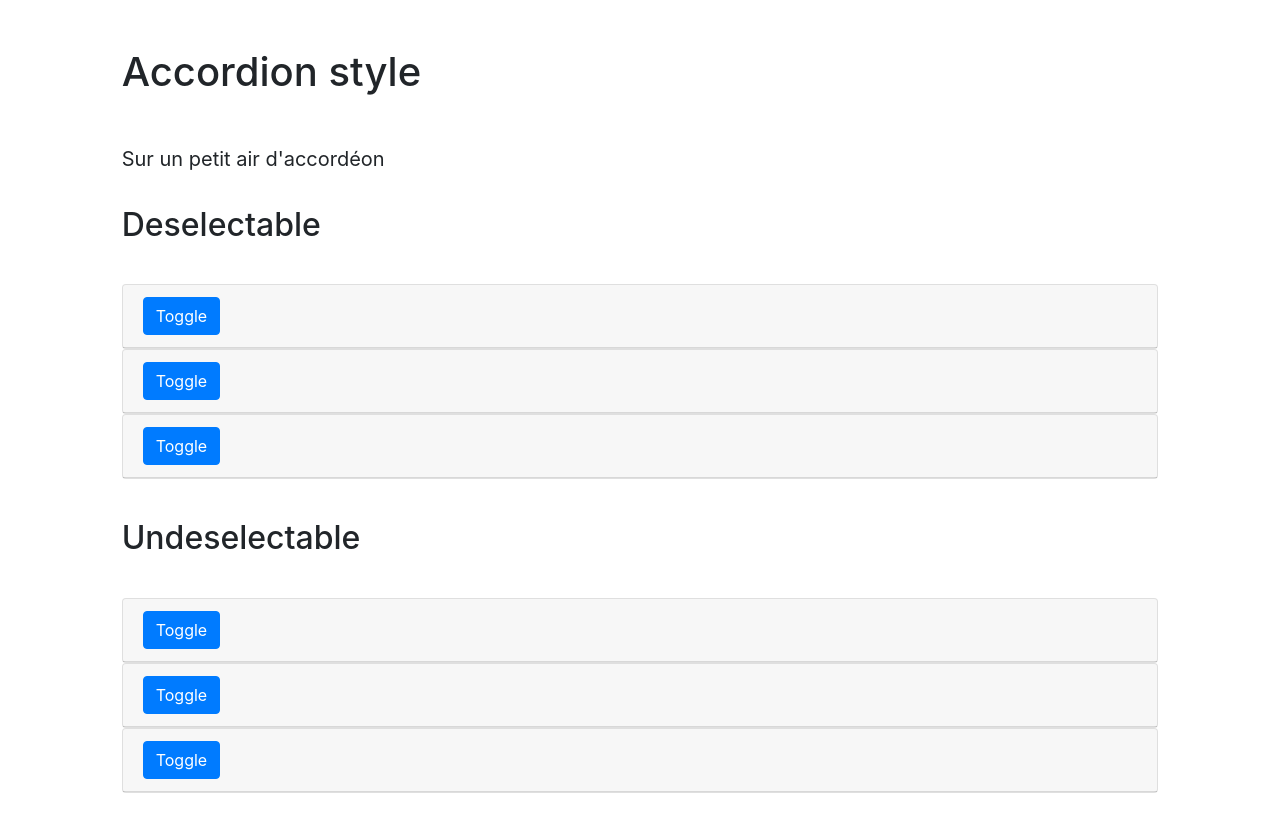
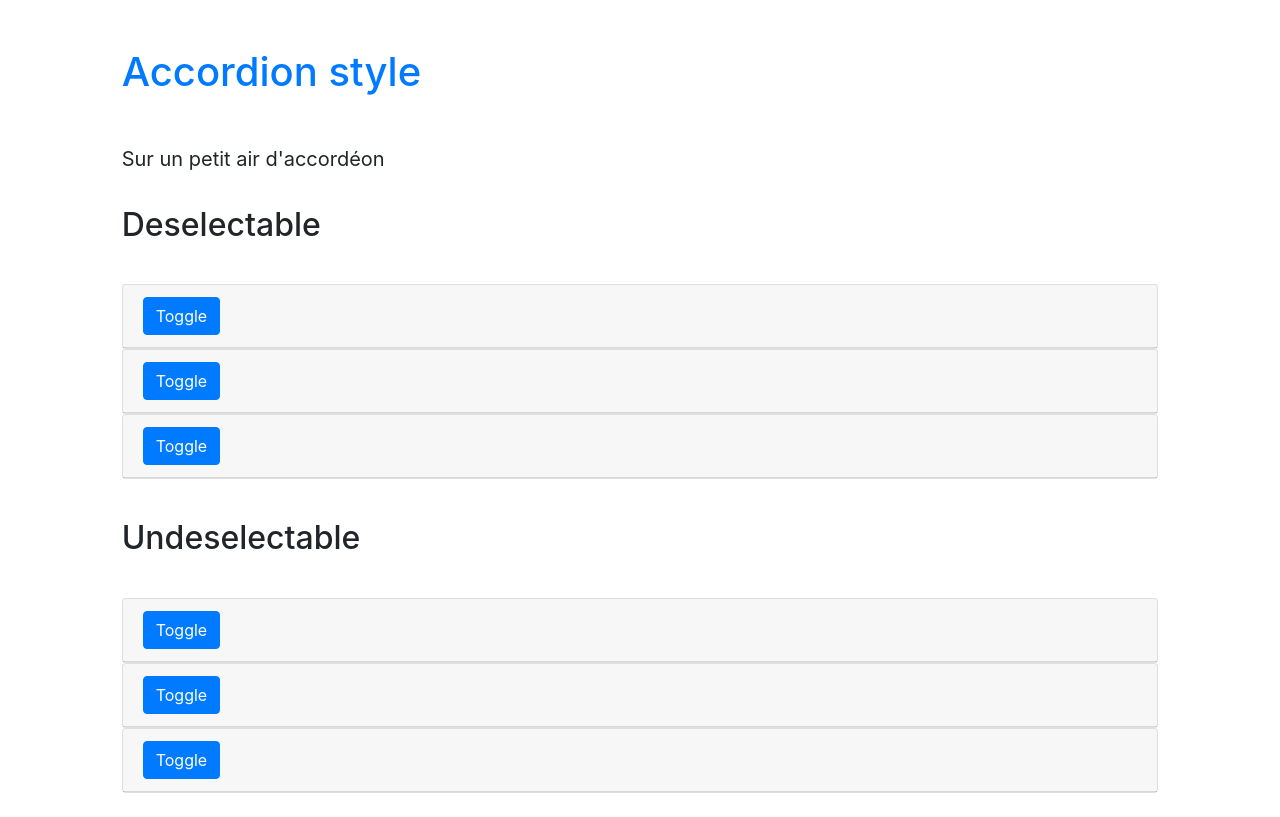
Before and after one commit to 19h47/19h47-accordion, a website built with webpack: page example/index.html in a window 1280 px wide. Built offline with nearby package versions, Linux system fonts and the light colour scheme.

Commit message:
💄 Add a link to repo

```diff
--- a/example/index.html
+++ b/example/index.html
@@ -9,7 +9,7 @@
 	<div class="container-fluid">
 		<div class="row">
 			<div class="col-12 col-lg-10 offset-lg-1">
-				<h1 class="my-5">Accordion style</h1>
+				<h1 class="my-5"><a href="https://github.com/19h47/accordion-style">Accordion style</a></h1>
 				<blockquote class="blockquote">
 					<p class="mb-0">Sur un petit air d'accordéon</p>
 				</blockquote>
```
Also changed, not shown: index.html (+1 -1 lines).
